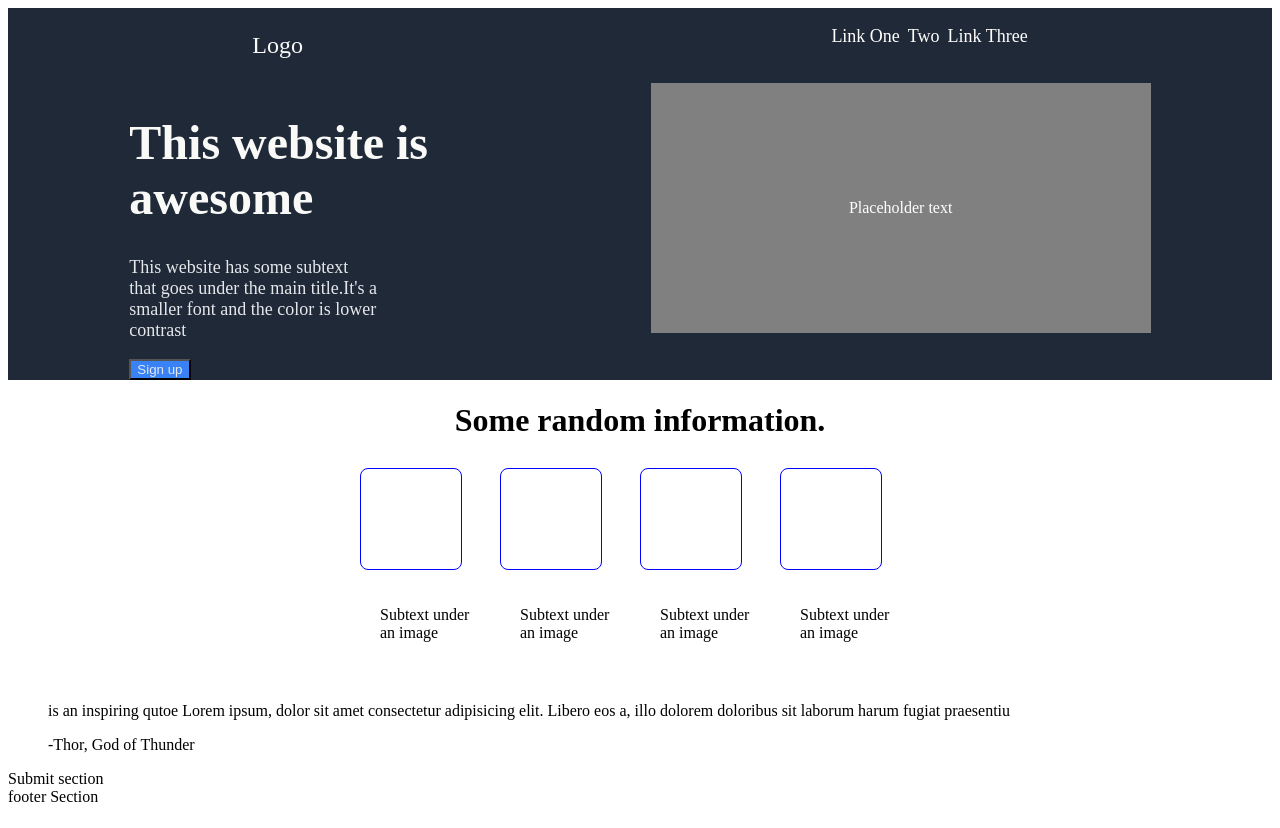
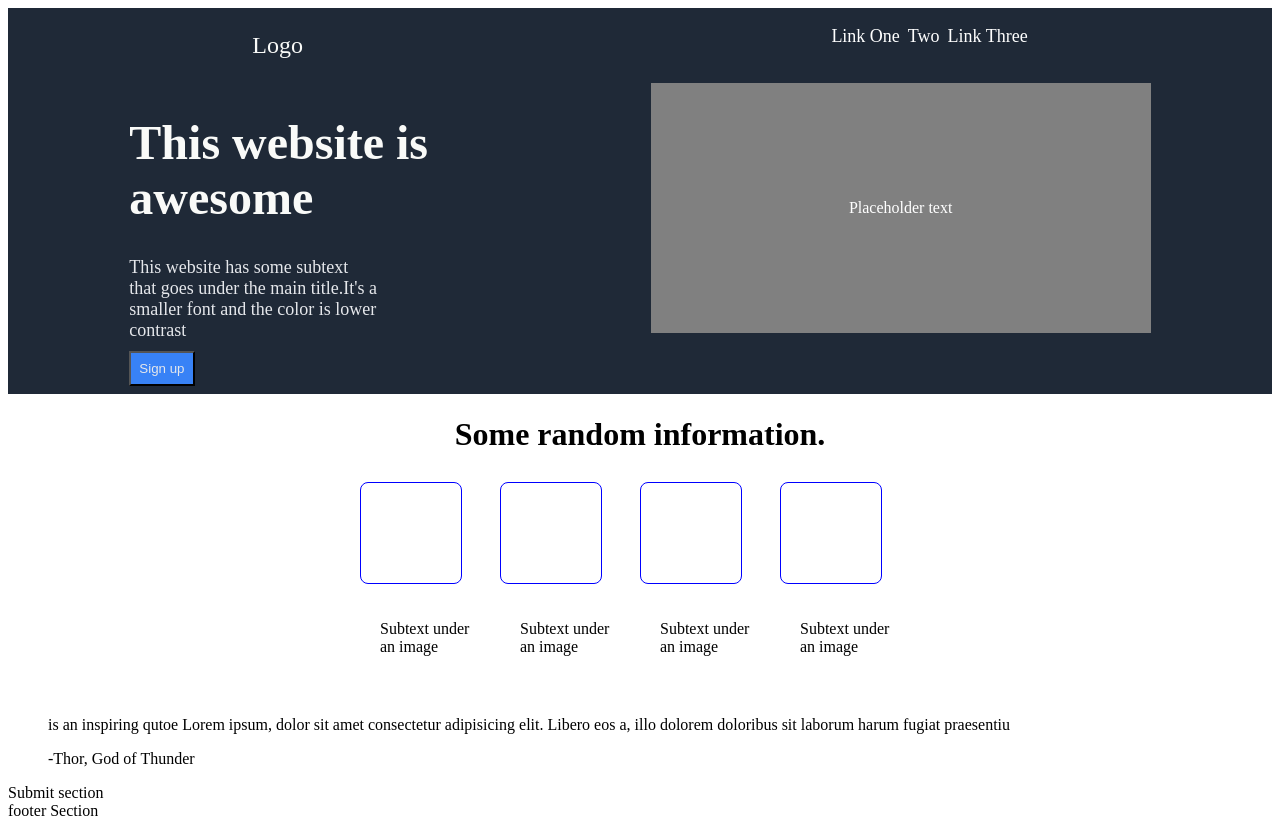
Before and after one commit to devinpixels25/Odin-Landing-Page, a plain HTML site: page index.html in a window 1280 px wide. Drawn offline with Linux system fonts and the light colour scheme.

Commit message:
add button styling
margin and padding styles

```diff
--- a/style.css
+++ b/style.css
@@ -40,6 +40,9 @@ a:hover {
 button {
     background-color: #3882f6;
     color: #e5e7eb;
+    padding: 8px;
+    margin-bottom: 8px;
+    margin-top: -8px;
 }
 
 .logoText {
```
